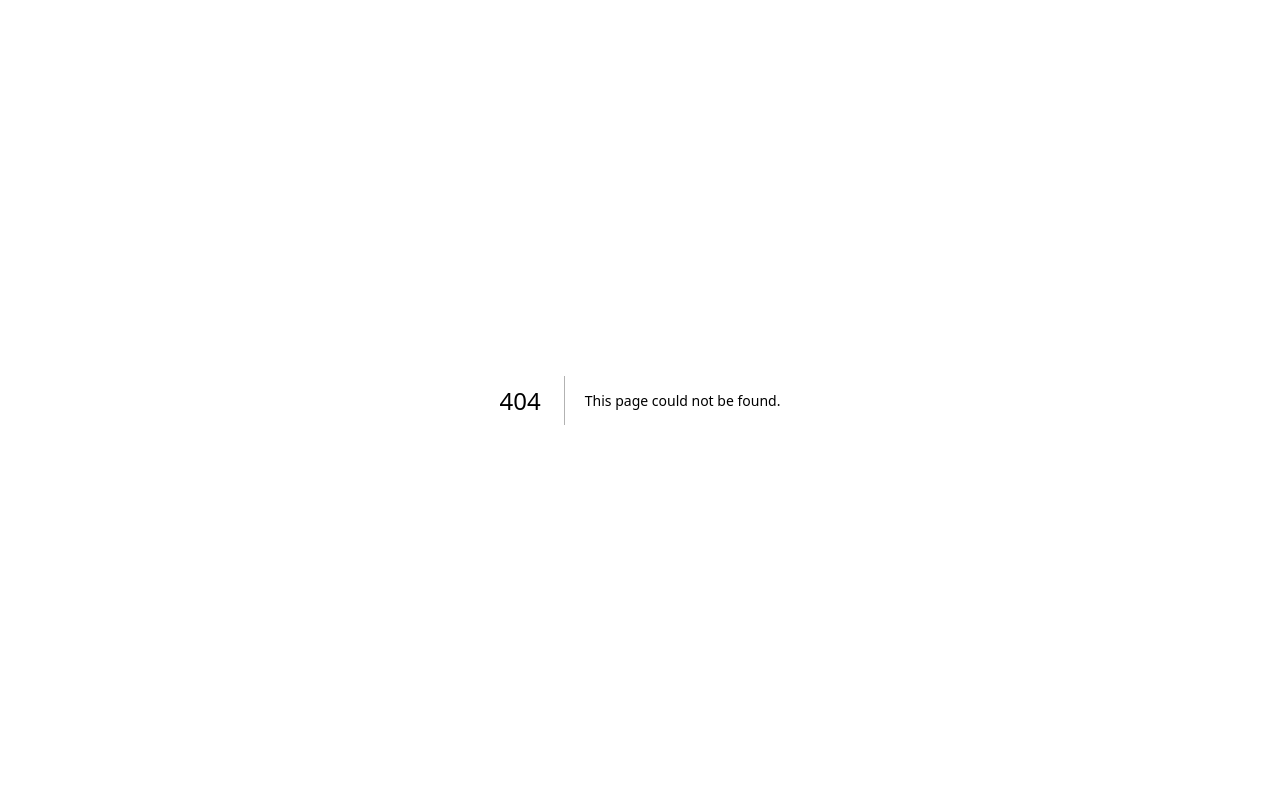
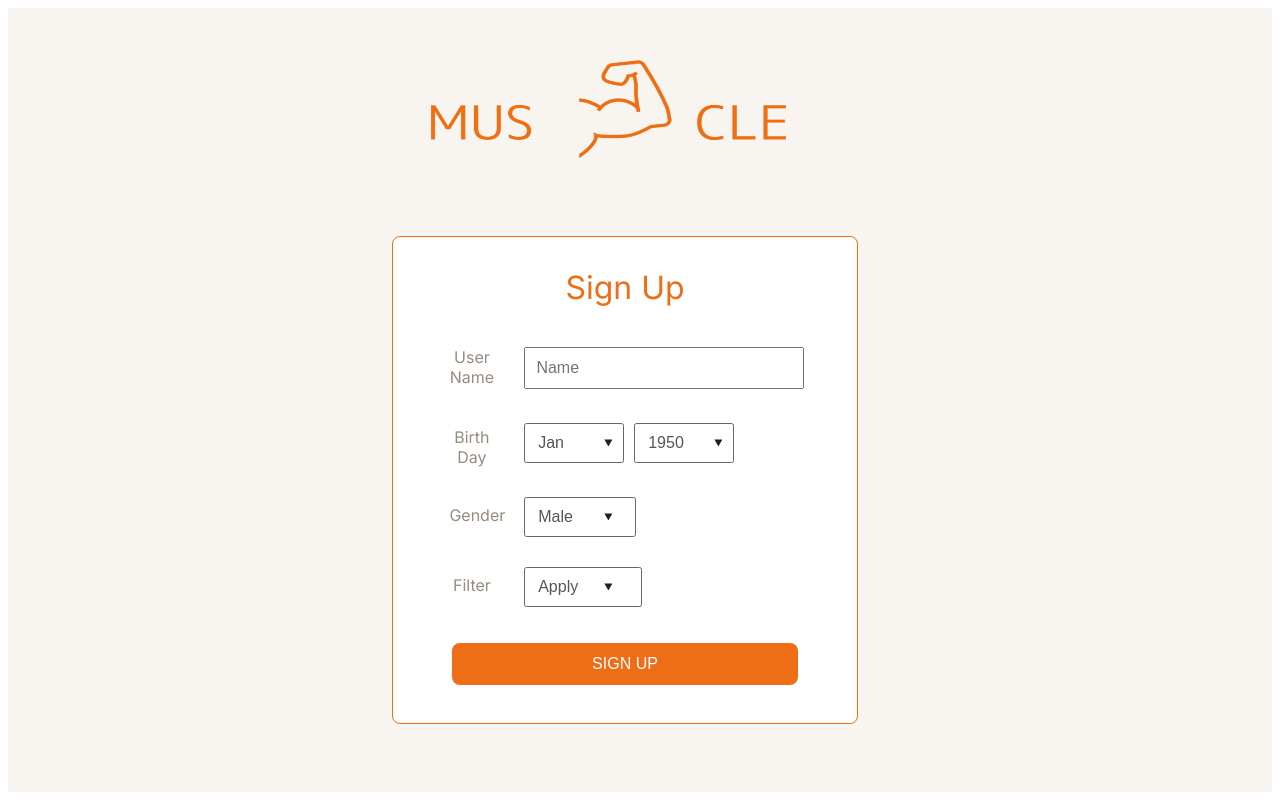
Before and after one commit to itc-s22025/ppg, a Next.js app: page /SignUpDetail in a window 1280 px wide. Before the commit this address had no page. Built offline with nearby package versions, Linux system fonts and the light colour scheme.

Commit message:
新規登録画面(2)のデザインできた　レスポンシブ対応はしてない

```diff
--- /dev/null
+++ b/src/app/SignUpDetail/page.module.css
@@ -0,0 +1,113 @@
+.all{
+	background-color: #F8F4F0;
+	height:98vh ;
+}
+
+.ul{
+	list-style-type: none;
+	display: flex;
+	position: relative;
+	right: 1vw;
+	padding: 10px;
+	margin: 10px auto;
+	width: 30vw;
+}
+
+.li{
+	padding-top: 8px;
+	padding-right:10px;
+	padding-left: 1.5vw;
+	color: #968C7F;
+	width: 45px;
+}
+
+.image{
+	max-width: 800px;
+	min-width: 200px;
+	max-height: 10vw;
+	min-height: 100px;
+	width: 30%;
+	height: 18%;
+	position: relative;
+	left: 32vw;
+	top: 4vh;
+}
+
+.boxLarge{
+	background-color: #fff;
+	width:30vw;
+	padding: 10px 40px 12px;
+	position: relative;
+	top:12vh;
+	left:30vw;
+	border: 1px solid;
+	border-color: #EE6E18;
+	border-radius: 8px;
+	text-align: center;
+}
+.box{
+	font-size:16px;
+	display: block;
+	list-style-type: none;
+	resize: none;
+	padding: 10px;
+	width: 20vw;
+	position: relative;
+	left: 10px;
+	margin-top: 8px;
+	margin-left: 10px;
+}
+
+.signUp{
+	font-weight: 400;
+	color: #EE6E18;
+	font-size: 2rem;
+}
+
+.selectbox {
+    display: inline-flex;
+    margin-left: 10px;
+    align-items: center;
+    position: relative;
+    width: 100px;
+}
+
+.selectbox select {
+    appearance: none;
+    position: relative;
+    height: 2.5em;
+    width: 200px;
+    border: 1px solid #666;
+    padding: .4em calc(.8em + 30px) .4em .8em;
+    border-radius: 2.5px;
+    background-color: #fff;
+    color: #555;
+    font-size: 1em;
+    cursor: pointer;
+    position: relative;
+    left: 10px;
+    display: inline-block;
+}
+
+.selectbox::after {
+    position: absolute;
+    right: 2px;
+    width: 8px;
+    height: 7px;
+    background-color: #202020;
+    clip-path: polygon(0 0, 100% 0, 50% 100%);
+    content: '';
+    pointer-events: none;
+}
+
+.signUpButton{
+	font-size: 16px;
+	color: #FFF;
+	background-color: #EE6E18;
+        border-radius: 8px;
+        border: 0px;
+        margin:10px auto;
+        padding:12px 13px;
+        width: 27vw;
+
+}
--- /dev/null
+++ b/src/app/SignUpDetail/page.tsx
@@ -0,0 +1,16 @@
+import s from './page.module.css'
+import SignUpDetailFrame  from './signUpDetailFrame.js'
+import Image from 'next/image'
+
+const Main = () => {
+        return(
+		<>
+				<div className={s.all}>
+				<Image src="/muscleOrange.png" width={400} height={180} className={s.image}/>
+				<SignUpDetailFrame  title="Sign Up" />
+				</div>
+                </>
+        )
+}
+
+export default Main
--- /dev/null
+++ b/src/app/SignUpDetail/signUpDetailFrame.js
@@ -0,0 +1,140 @@
+import s from './page.module.css'
+
+const SignUpDetailFrame = ({title}) => {
+        return(
+                <>
+                        <main>
+                                <div className={s.boxLarge}>
+                                        <h1 className={s.signUp}>{title}</h1>
+
+					<ul className={s.ul}>
+						<li className={s.li}>User Name</li>
+                                        	<li ><input type="text" placeholder="Name" className={s.box}/></li>
+					</ul>
+					<ul className={s.ul}>
+						<li className={s.li}>Birth Day</li>
+						<label className={s.selectbox}>
+    							<select>
+        							<option>Jan</option>
+        							<option>Feb</option>
+								<option>Mar</option>
+        							<option>Apr</option>
+        							<option>May</option>
+        							<option>Jun</option>
+        							<option>Jul</option>
+        							<option>Aug</option>
+        							<option>Sep</option>
+        							<option>Oct</option>
+        							<option>Nov</option>
+        							<option>Dec</option>
+    							</select>
+						</label>
+
+                                        	<label className={s.selectbox}>
+    							<select>
+        							<option>1950</option>
+        							<option>1951</option>
+        							<option>1952</option>
+        							<option>1953</option>
+        							<option>1954</option>
+        							<option>1955</option>
+        							<option>1956</option>
+        							<option>1957</option>
+        							<option>1958</option>
+        							<option>1959</option>
+        							<option>1960</option>
+        							<option>1961</option>
+        							<option>1962</option>
+        							<option>1963</option>
+        							<option>1964</option>
+        							<option>1965</option>
+        							<option>1966</option>
+        							<option>1967</option>
+        							<option>1968</option>
+        							<option>1969</option>
+        							<option>1970</option>
+        							<option>1971</option>
+        							<option>1972</option>
+        							<option>1973</option>
+        							<option>1974</option>
+        							<option>1975</option>
+        							<option>1976</option>
+        							<option>1977</option>
+        							<option>1978</option>
+        							<option>1979</option>
+        							<option>1980</option>
+        							<option>1981</option>
+		        					<option>1982</option>
+        							<option>1983</option>
+        							<option>1984</option>
+        							<option>1985</option>
+        							<option>1986</option>
+        							<option>1987</option>
+        							<option>1988</option>
+        							<option>1989</option>
+        							<option>1990</option>
+        							<option>1991</option>
+        							<option>1992</option>
+        							<option>1993</option>
+        							<option>1994</option>
+        							<option>1995</option>
+        							<option>1996</option>
+        							<option>1997</option>
+        							<option>1998</option>
+        							<option>1999</option>
+        							<option>2000</option>
+        							<option>2001</option>
+        							<option>2002</option>
+        							<option>2003</option>
+        							<option>2004</option>
+        							<option>2005</option>
+        							<option>2006</option>
+        							<option>2007</option>
+        							<option>2008</option>
+        							<option>2009</option>
+        							<option>2010</option>
+        							<option>2011</option>
+        							<option>2012</option>
+        							<option>2013</option>
+        							<option>2014</option>
+        							<option>2015</option>
+        							<option>2016</option>
+        							<option>2017</option>
+        							<option>2018</option>
+        							<option>2019</option>
+        							<option>2020</option>
+        							<option>2021</option>
+        							<option>2022</option>
+        							<option>2023</option>
+    							</select>
+						</label>
+                                    	</ul>
+					<ul className={s.ul}>
+						<li className={s.li}>Gender</li>
+                                        	<label className={s.selectbox}>
+    							<select>
+        							<option>Male</option>
+        							<option>Female</option>
+        							<option>Other</option>
+    							</select>
+						</label>
+					</ul>
+					<ul className={s.ul}>
+						<li className={s.li}>Filter</li>
+                                        	<label className={s.selectbox}>
+    							<select>
+        							<option>Apply</option>
+        							<option>Remove</option>
+    							</select>
+						</label>
+					</ul>
+
+
+					<p><input type="submit" value="SIGN UP" className={s.signUpButton} /></p>
+                                </div>
+                        </main>
+                </>
+        )
+}
+
+export default SignUpDetailFrame
```
